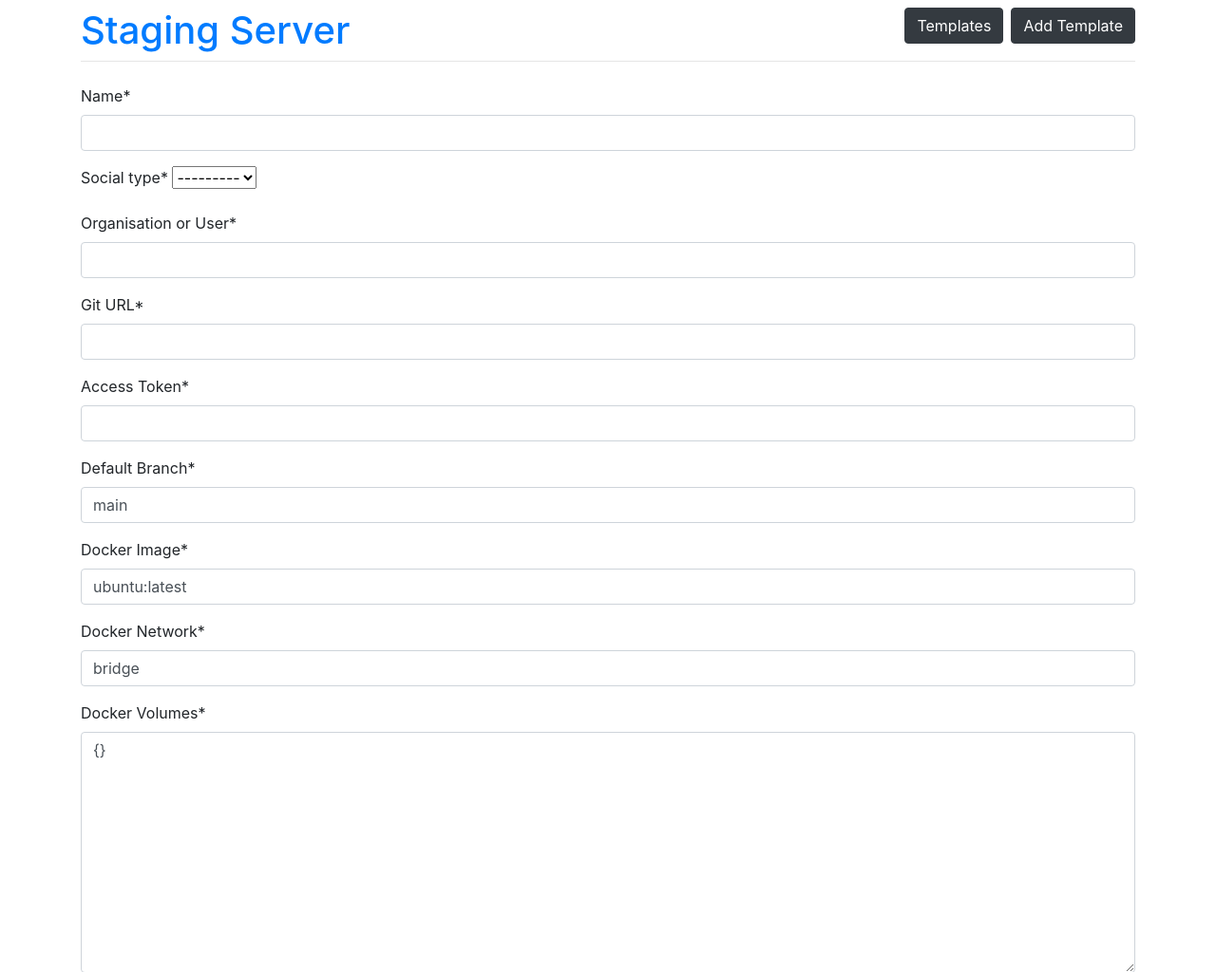
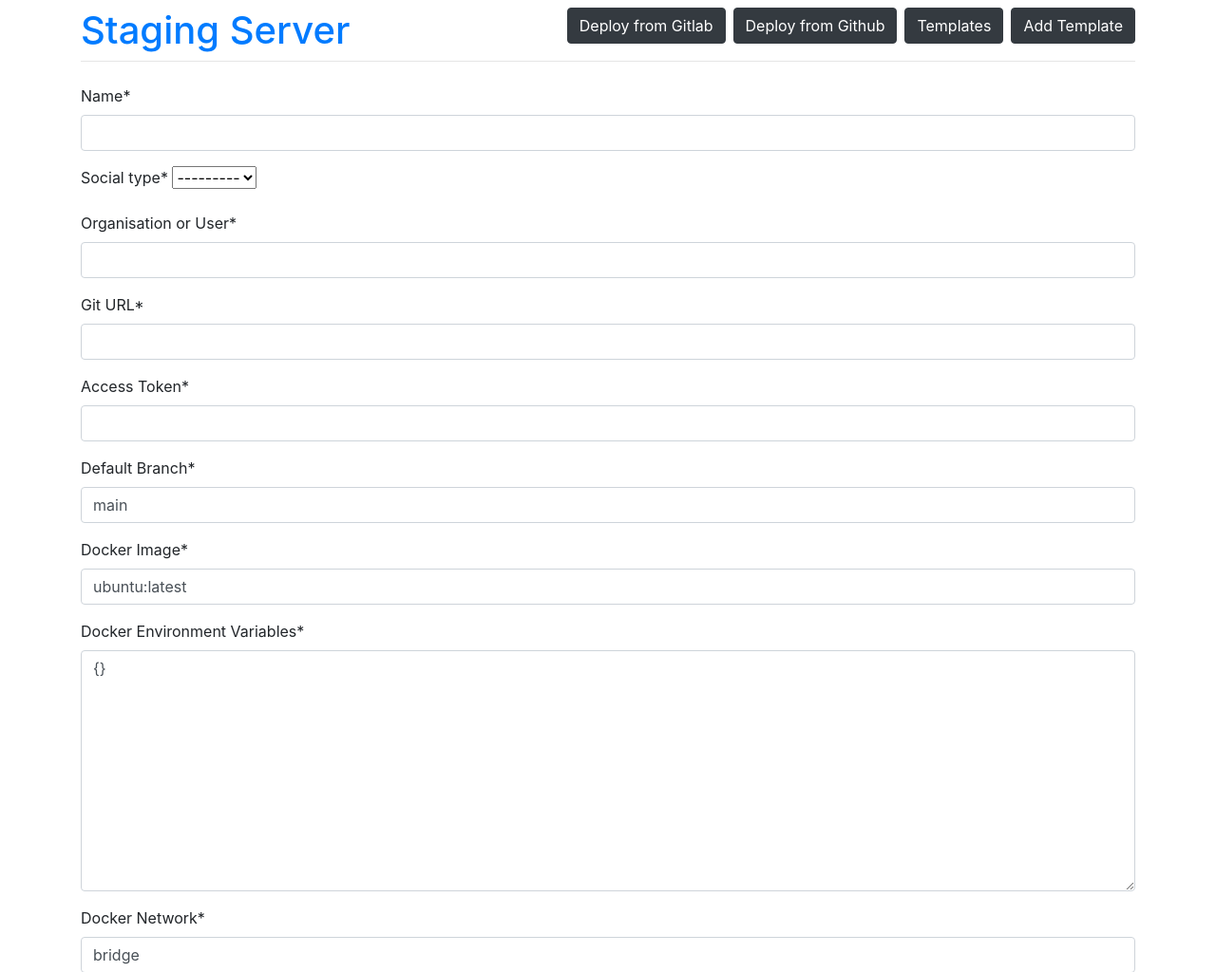
Before and after one commit to IRIS-NITK/Staging-Server, a Django app: page /deploy_template_new/ in a window 1280 px wide. Shown: the top 1024 px of the page at 95% size. Run offline with Django 4.2, Linux system fonts and the light colour scheme; the visitor is signed in with stand-in values (Sample User, id 1); parts of the project's set-up code (start-up, migrations or seed data) failed here and were passed over; some libraries are stand-ins or nearby versions.

Commit message:
env variables in templates

```diff
--- a/main/forms.py
+++ b/main/forms.py
@@ -4,7 +4,7 @@ from .models import DeployTemplate
 class DeployTemplateForm(forms.ModelForm):
     class Meta:
         model = DeployTemplate
-        fields = ('name','social_type', 'organisation_or_user', 'git_repo_url', 'access_token', 'default_branch', 'docker_image', 'docker_network', 'docker_volumes', 'internal_port', 'dockerfile_path')
+        fields = ('name','social_type', 'organisation_or_user', 'git_repo_url', 'access_token', 'default_branch', 'docker_image','docker_env_vars', 'docker_network', 'docker_volumes', 'internal_port', 'dockerfile_path')
 
         widgets = {
             'name': forms.TextInput(attrs={'class': 'form-control'}),
@@ -15,6 +15,7 @@ class DeployTemplateForm(forms.ModelForm):
             'docker_image': forms.TextInput(attrs={'class': 'form-control'}),
             'docker_network': forms.TextInput(attrs={'class': 'form-control'}),
             'docker_volumes': forms.Textarea(attrs={'class': 'form-control'}),
+            'docker_env_vars': forms.Textarea(attrs={'class': 'form-control'}),
             'internal_port': forms.NumberInput(attrs={'class': 'form-control'}),
             'dockerfile_path': forms.TextInput(attrs={'class': 'form-control'}),
         }
--- a/main/models.py
+++ b/main/models.py
@@ -38,6 +38,7 @@ class DeployTemplate(models.Model):
     docker_image = models.TextField("Docker Image", default="ubuntu:latest", max_length=100)
     docker_network = models.TextField("Docker Network", default="bridge", max_length=100)
     docker_volumes = models.TextField("Docker Volumes", default="{}", max_length=500)
+    docker_env_vars = models.TextField("Docker Environment Variables", default="{}", max_length=500)
     internal_port = models.IntegerField("Internal Port", default="80")
 
     dockerfile_path = models.TextField("Dockerfile Path", blank=True, max_length=100)
--- a/main/views.py
+++ b/main/views.py
@@ -130,7 +130,7 @@ def form(request,social):
         for i in projects:
             repos[val] = i.name
             val+=1
-        instances = RunningInstance.objects.filter(owner=request.user.username)
+        instances = RunningInstance.objects.all()
         return render(request,'gitlabform.html',{'instances':instances,'repos':repos})
 
 @login_required(login_url='/accounts/login/')
--- a/stagingserver/settings.py
+++ b/stagingserver/settings.py
@@ -153,7 +153,7 @@ AUTHENTICATION_BACKENDS = [
     'allauth.account.auth_backends.AuthenticationBackend',
 ]
 
-SITE_ID = 2
+SITE_ID = 3
 
 SOCIALACCOUNT_PROVIDERS = {
     # https://django-allauth.readthedocs.io/en/latest/providers.html#github
--- a/templates/base.html
+++ b/templates/base.html
@@ -2,8 +2,11 @@
 <html lang="en">
   <head>
     <meta charset="utf-8">
+    {% load static %}
     <meta name="viewport" content="width=device-width, initial-scale=1, shrink-to-fit=no">
     <link rel="stylesheet" href="https://stackpath.bootstrapcdn.com/bootstrap/4.1.3/css/bootstrap.min.css" integrity="sha384-MCw98/SFnGE8fJT3GXwEOngsV7Zt27NXFoaoApmYm81iuXoPkFOJwJ8ERdknLPMO" crossorigin="anonymous">
+    <link rel="shortcut icon" href="{%  static 'favicon.ico' %}">
+
     <title>Staging Server</title>
     <style>
       .footer {
@@ -24,6 +27,8 @@
             <!-- deploy_template_new/ url for this  -->
             <a class="btn btn-dark float-right" href="/deploy_template_new">Add Template</a>
             <a class="btn btn-dark float-right mr-2" href="/deploy_template_list">Templates</a>
+            <a class="btn btn-dark float-right mr-2" href="/form/github">Deploy from Github</a>
+            <a class="btn btn-dark float-right mr-2" href="/form/gitlab">Deploy from Gitlab</a>
             <!-- {% if user.is_authenticated %}
               <a class="btn btn-dark float-right mr-2" href="http://localhost:8000/accounts/logout">Logout</a>
             {% else %}
```
Also changed, not shown: main/migrations/0006_deploytemplate_docker_env_vars.py (added).
